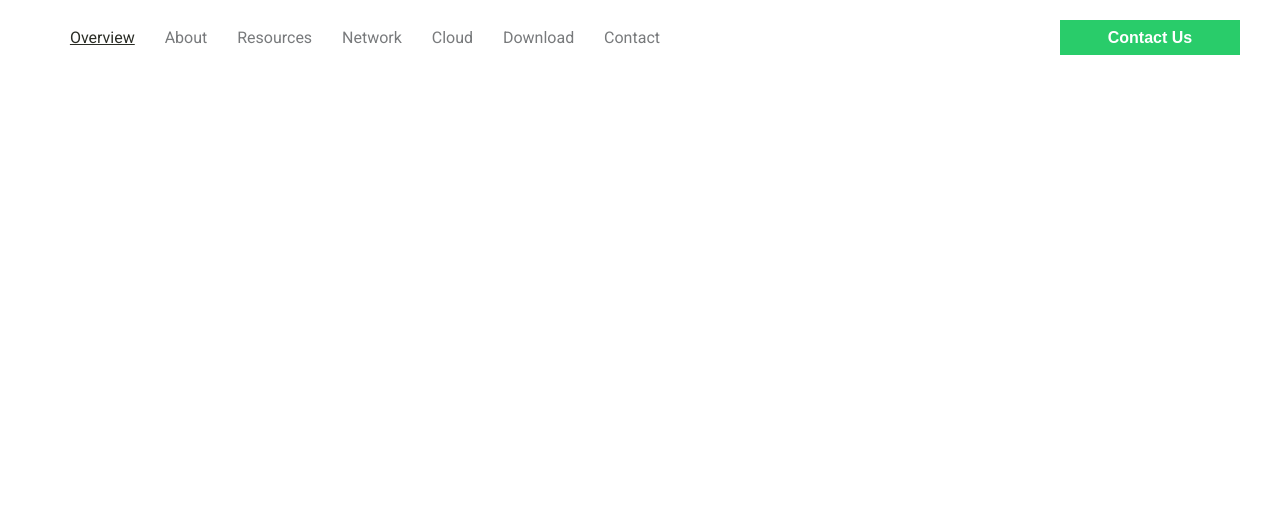
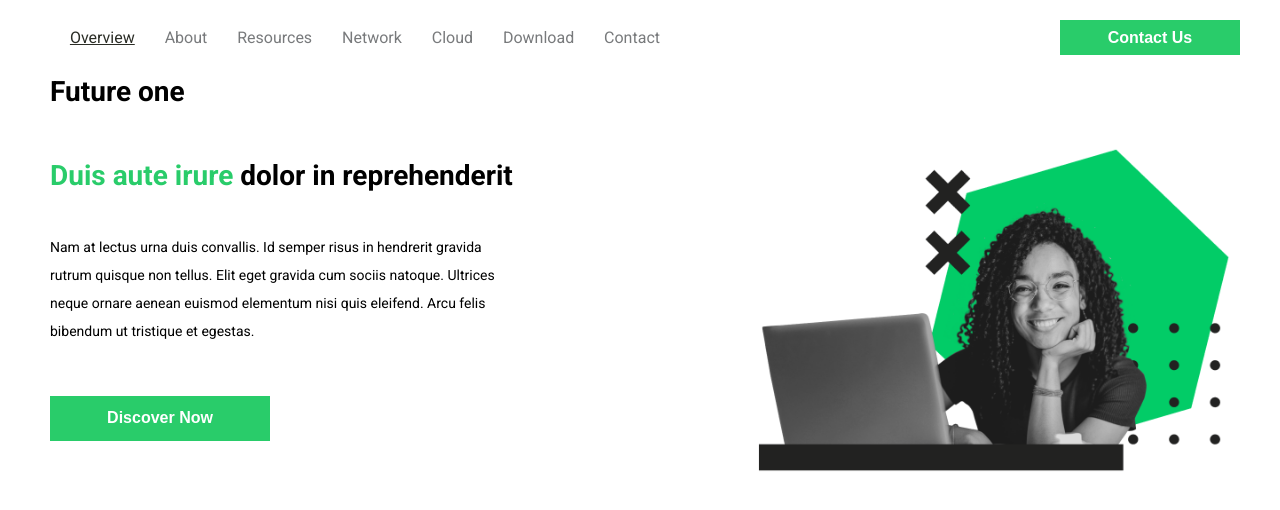
Before and after one commit to patrycja-dev41171/Web-Engineer-with-React-TASK, a React (Create React App) app: page / in a window 1280 px wide. Shown: the top 510 px of the page. Built offline with nearby package versions, Linux system fonts and the light colour scheme.

Commit message:
Created component Slider and implemented it inside HomeView.

```diff
--- a/src/components/HomeView/HomeView.scss
+++ b/src/components/HomeView/HomeView.scss
@@ -0,0 +1,30 @@
+@import "./src/utils/sass/main";
+
+header {
+  display: flex;
+  flex-direction: column;
+  & .logo {
+    @include text-bold-05;
+    padding-left: 20px;
+  }
+}
+
+@media screen and (min-width: 768px) {
+  header {
+    & .logo {
+      padding-left: 50px;
+      @include text-bold-04;
+    }
+  }
+}
+
+@media screen and (min-width: 1300px) {
+  header {
+    & .logo {
+      @include text-bold-03;
+      margin: 0 auto;
+      width: 1200px;
+      padding: 10px 0;
+    }
+  }
+}
--- a/src/components/HomeView/HomeView.tsx
+++ b/src/components/HomeView/HomeView.tsx
@@ -1,12 +1,17 @@
 import React from "react";
 import { Container } from "../common/Container/Container";
 import "./HomeView.scss";
-import {Menu} from "../common/Menu/Menu";
+import { Menu } from "../common/Menu/Menu";
+import { Slider } from "../Slider/Slider";
 
 export const HomeView = () => {
   return (
     <Container>
-      <Menu page="overview"/>
+      <header>
+        <Menu page="overview" />
+        <h1 className="logo">Future one</h1>
+      </header>
+      <Slider></Slider>
     </Container>
   );
 };
--- /dev/null
+++ b/src/components/Slider/Slider.scss
@@ -0,0 +1,77 @@
+@import "./src/utils/sass/main";
+
+.slider {
+  display: flex;
+  flex-wrap: wrap;
+  padding: 20px;
+  &__info {
+    & h2 {
+      padding: 0 0 10px;
+      @include text-bold-05;
+      & span {
+        color: var(--color-green);
+      }
+    }
+    & p {
+      @include text-03;
+      line-height: 20px;
+      padding-bottom: 20px;
+    }
+  }
+  & img {
+    padding-top: 20px;
+    margin: 0 20px 0 auto;
+    width: 80%;
+  }
+}
+
+@media screen and (min-width: 500px) {
+  .slider {
+    &__info {
+      width: 50%;
+      display: flex;
+      flex-direction: column;
+      justify-content: space-evenly;
+    }
+    & img {
+      margin: auto 0 0 auto;
+      width: 40%;
+      height: 40%;
+    }
+  }
+}
+
+@media screen and (min-width: 768px) {
+  .slider {
+    padding: 20px 50px;
+    &__info {
+      & h2 {
+        @include text-bold-04;
+      }
+      & p {
+        @include text-02;
+        line-height: 28px;
+        width: 80%;
+      }
+    }
+    & img {
+    }
+  }
+}
+
+@media screen and (min-width: 1300px) {
+  .slider {
+    width: 1200px;
+    margin: 0 auto;
+    &__info {
+      & h2 {
+        @include text-bold-01;
+      }
+      & p {
+        @include text-01;
+        line-height: 28px;
+        width: 60%;
+      }
+    }
+  }
+}
--- /dev/null
+++ b/src/components/Slider/Slider.tsx
@@ -0,0 +1,23 @@
+import React from "react";
+import "./Slider.scss";
+import { Button } from "../common/buttons/btnGreen/Button";
+
+export const Slider = () => {
+  return (
+    <section className="slider">
+      <div className="slider__info">
+        <h2>
+          <span>Duis aute irure</span> dolor in reprehenderit
+        </h2>
+        <p>
+          Nam at lectus urna duis convallis. Id semper risus in hendrerit
+          gravida rutrum quisque non tellus. Elit eget gravida cum sociis
+          natoque. Ultrices neque ornare aenean euismod elementum nisi quis
+          eleifend. Arcu felis bibendum ut tristique et egestas.{" "}
+        </p>
+        <Button title="discover now" size="medium" border={false} />
+      </div>
+      <img src="/assets/photo.png" alt="" />
+    </section>
+  );
+};
```
Also changed, not shown: public/assets/picture.png (deleted), 1 other file (tests, documents, lock files or other folders).
